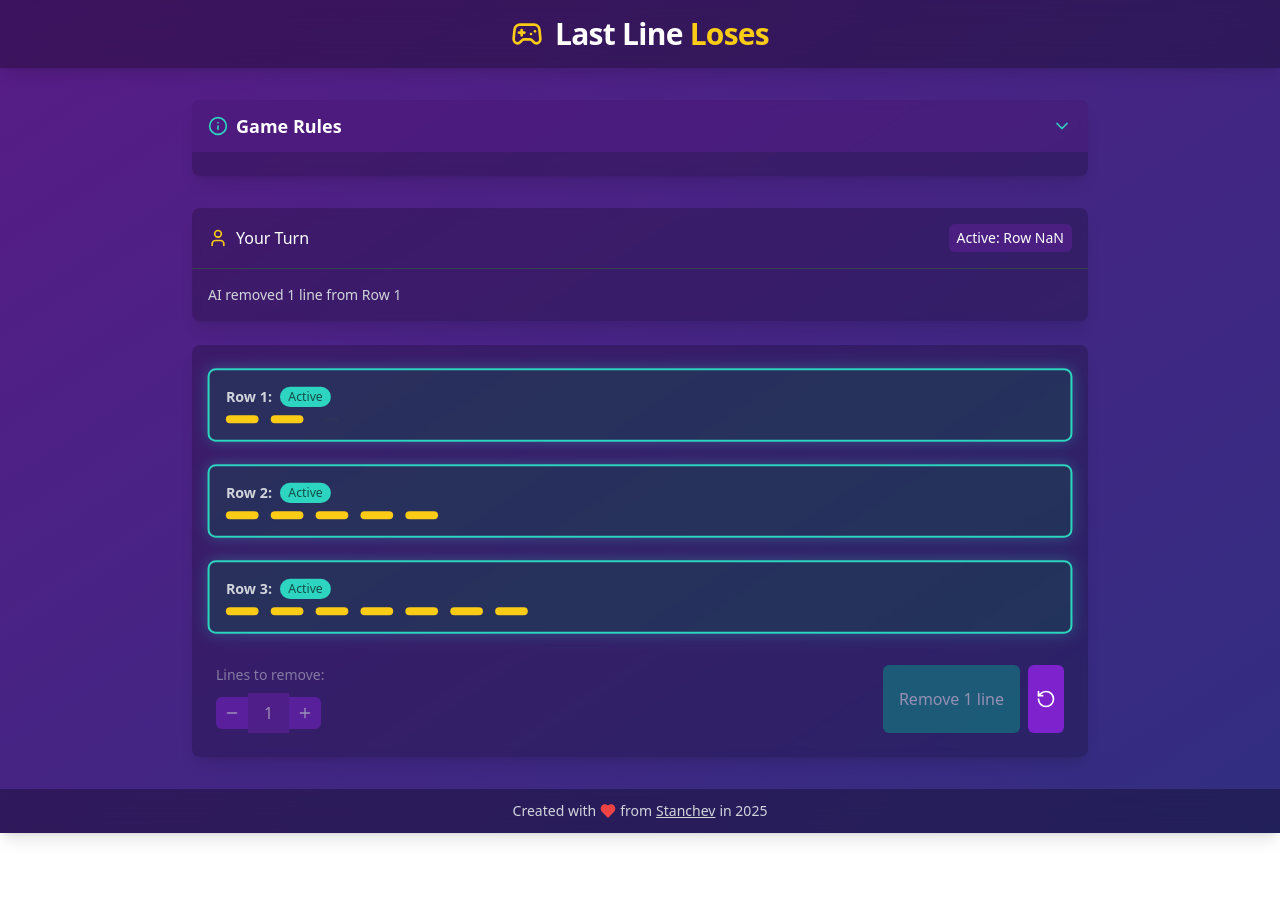
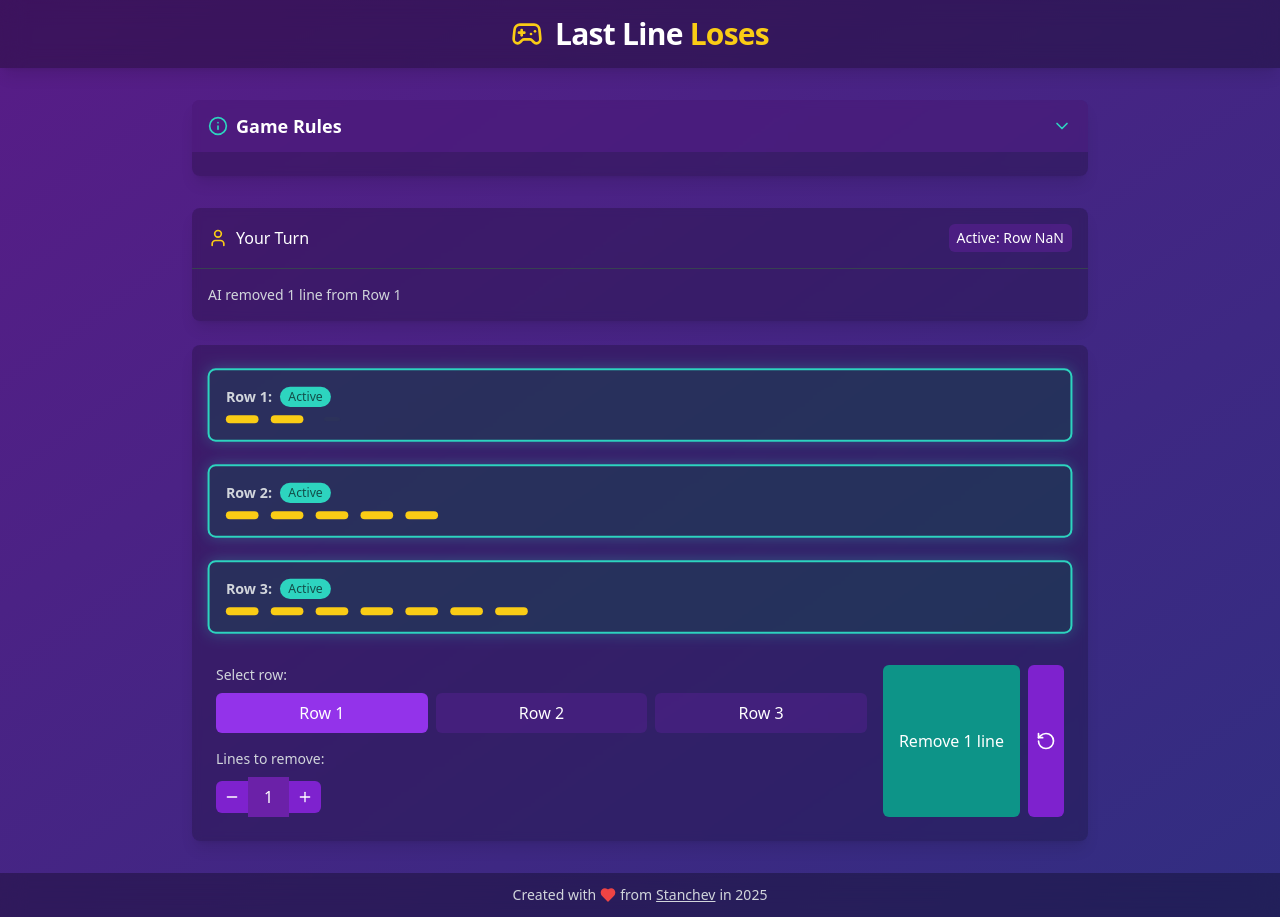
Before and after one commit to stantchev/Last-One-Loses, a React (Vite) app: page / in a window 1280 px wide. Before the commit the page ends 833 px from the top, so only its background shows below. Built offline with nearby package versions, Linux system fonts and the light colour scheme.

Commit message:
Update GameControls.tsx

```diff
--- a/src/components/GameControls.tsx
+++ b/src/components/GameControls.tsx
@@ -5,14 +5,15 @@ import { motion } from 'framer-motion';
 
 const GameControls: React.FC = () => {
   const { state, removeLines, resetGame } = useGame();
+  const [selectedRow, setSelectedRow] = useState(0);
   const [linesToRemove, setLinesToRemove] = useState(1);
 
-  // Reset lines to remove when active row changes or when there's a game reset
+  // Reset lines to remove when selected row changes or when there's a game reset
   useEffect(() => {
     setLinesToRemove(1);
-  }, [state.activeRowIndex, state.gameOver]);
+  }, [selectedRow, state.gameOver]);
 
-  const maxLinesToRemove = state.rows[state.activeRowIndex] || 0;
+  const maxLinesToRemove = state.rows[selectedRow] || 0;
 
   const handleIncrement = () => {
     if (linesToRemove < maxLinesToRemove) {
@@ -27,7 +28,7 @@ const GameControls: React.FC = () => {
   };
 
   const handleRemoveLines = () => {
-    removeLines(linesToRemove);
+    removeLines(linesToRemove, selectedRow);
   };
 
   const isDisabled = state.currentPlayer !== 'human' || state.gameOver || maxLinesToRemove === 0;
@@ -36,6 +37,26 @@ const GameControls: React.FC = () => {
     <div className="mt-6">
       <div className="flex flex-col md:flex-row gap-4">
         <div className={`flex-1 ${isDisabled ? 'opacity-50' : ''}`}>
+          <div className="mb-4">
+            <p className="text-sm text-gray-300 mb-2">Select row:</p>
+            <div className="flex gap-2">
+              {state.rows.map((count, index) => (
+                <button
+                  key={index}
+                  onClick={() => setSelectedRow(index)}
+                  disabled={isDisabled || count === 0}
+                  className={`flex-1 py-2 px-3 rounded-md transition-colors ${
+                    selectedRow === index
+                      ? 'bg-purple-600 text-white'
+                      : 'bg-purple-800 bg-opacity-30 hover:bg-purple-700'
+                  } ${count === 0 ? 'opacity-50 cursor-not-allowed' : ''}`}
+                >
+                  Row {index + 1}
+                </button>
+              ))}
+            </div>
+          </div>
+
           <p className="text-sm text-gray-300 mb-2">Lines to remove:</p>
           <div className="flex items-center">
             <button
```
